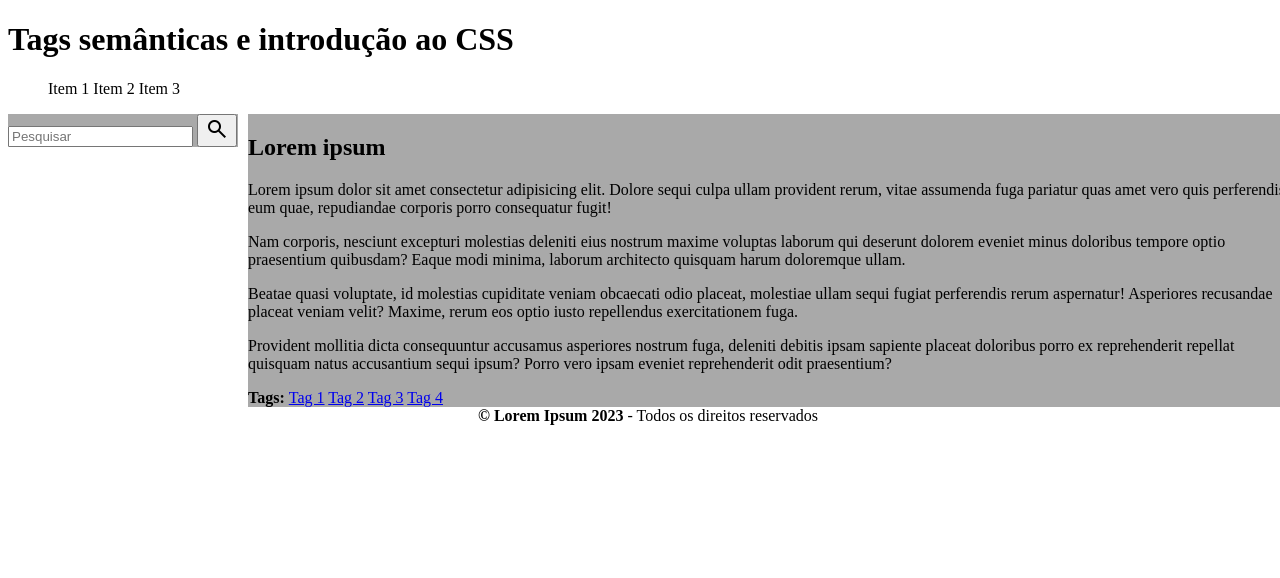
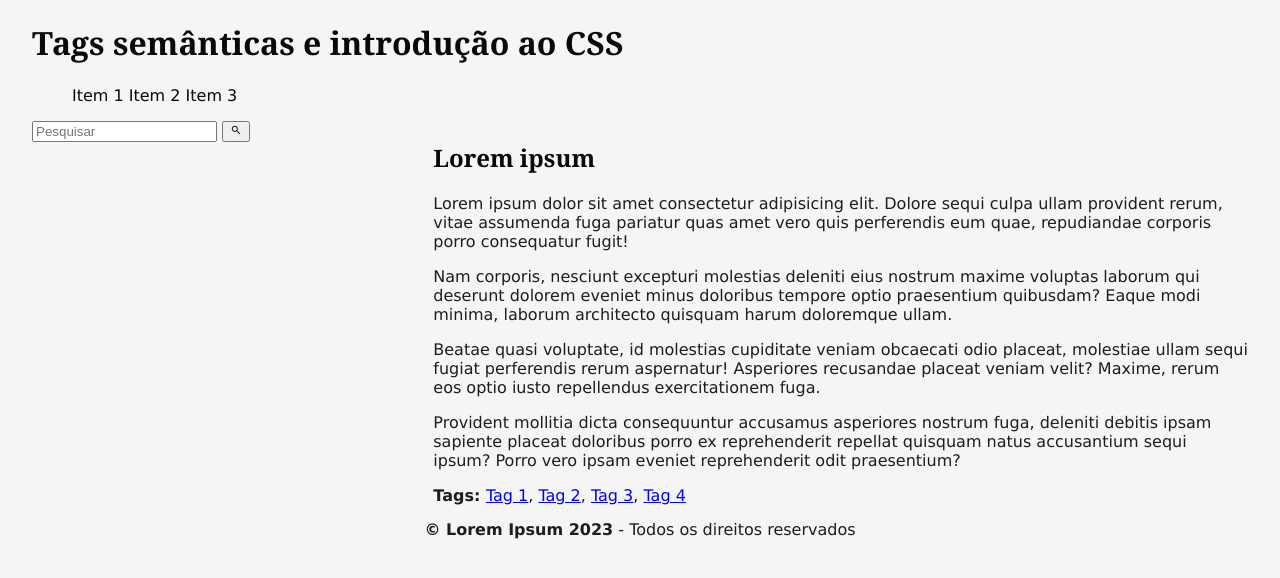
Before and after one commit to leoesilva/ISW028, a plain HTML site: page Aula07/index.html in a window 1280 px wide. Drawn offline with nearby package versions, Linux system fonts and the light colour scheme.

Commit message:
feat: unidades de medida e cores

```diff
--- a/Aula07/index.html
+++ b/Aula07/index.html
@@ -4,6 +4,7 @@
 <head>
     <meta charset="UTF-8">
     <meta name="viewport" content="width=device-width, initial-scale=1.0">
+    <link rel="icon" type="image/x-icon" href="images/favicon.ico">
     <link rel="stylesheet"
         href="https://fonts.googleapis.com/css2?family=Material+Symbols+Outlined:opsz,wght,FILL,GRAD@20..48,100..700,0..1,-50..200" />
     <link rel="stylesheet" href="styles/style.css" type="text/css">
@@ -50,7 +51,7 @@
                     sapiente placeat doloribus porro ex reprehenderit repellat quisquam natus accusantium sequi ipsum?
                     Porro vero ipsam eveniet reprehenderit odit praesentium?</p>
                 <footer class="article-footer">
-                    <strong>Tags: </strong><a href="#">Tag 1</a> <a href="#">Tag 2</a> <a href="#">Tag 3</a> <a
+                    <strong>Tags: </strong><a href="#">Tag 1</a>, <a href="#">Tag 2</a>, <a href="#">Tag 3</a>, <a
                         href="#">Tag 4</a>
                 </footer>
             </article>
--- a/Aula07/styles/style.css
+++ b/Aula07/styles/style.css
@@ -1,13 +1,29 @@
+html {
+    font-size: 12pt;
+    font-family: Verdana, Geneva, Tahoma, sans-serif;
+    color: #1C1D1E;
+}
+
+h1, h2, h3, h4, h5, h6 {
+    font-family: Georgia, 'Times New Roman', Times, serif;
+    color: #08090A;
+}
+
+body {
+    background-color: #F5F5F5;
+}
+
 /*     Estilos do container    */
 
 div.container {
-    width: 1280px;
+    width: 95vw;
+    height: 95vh;
     margin: 0 auto;
 }
 
 /*      Estilos do cabeçalho   */
 
-.containter-header h1 {
+header.containter-header h1 {
     float: left;
 }
 
@@ -23,7 +39,7 @@ menu li {
 
 menu li a {
     text-decoration: none;
-    color: #000;
+    color: #08090A;
 }
 
 menu li a:hover {
@@ -33,25 +49,28 @@ menu li a:hover {
 
 /*     Estilos da sidebar       */
 
-.content aside {
-    width: 230px;
+main.content aside {
+    width: 29%;
     height: 100%;
     float: left;
-    background-color: darkgrey;
+}
+
+main.content aside span {
+    font-size: 0.9em;
 }
 
 /*     Estilos do conteúdo      */
 
-.content article {
-    width: 1040px;
+main.content article {
+    width: 67%;
     height: auto;
     float: right;
-    background-color: darkgray;
 }
 
 /*      Estilos do rodapé       */
 
-.container-footer {
+footer.container-footer {
     clear: both;
+    padding-top: 15px;
     text-align: center;
 }
```
Also changed, not shown: Aula07/images/favicon.ico (added).
